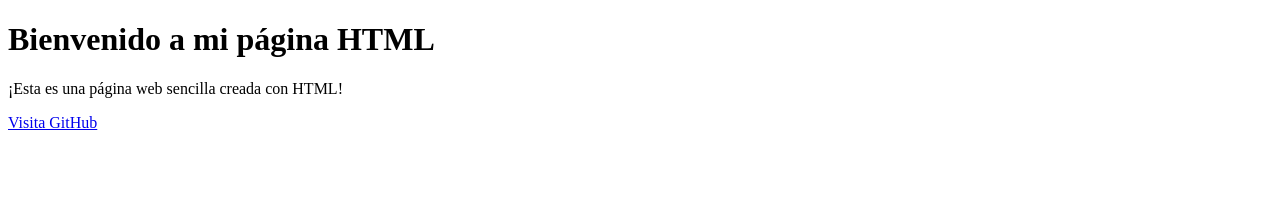
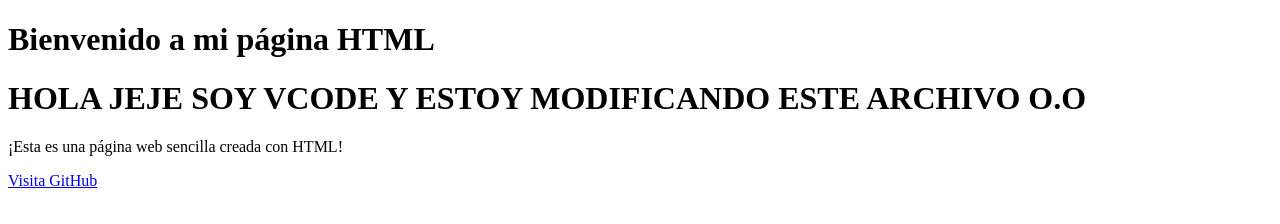
Before and after one commit to daanii02/colaborativo1, a plain HTML site: page index.html in a window 1280 px wide. Drawn offline with Linux system fonts and the light colour scheme.

Commit message:
Update index.html
He modificado este archivo y este es mi comiteo

```diff
--- a/index.html
+++ b/index.html
@@ -6,6 +6,8 @@
 </head>
 <body>
     <h1>Bienvenido a mi página HTML</h1>
+
+    <h1>HOLA JEJE SOY VCODE Y ESTOY MODIFICANDO ESTE ARCHIVO O.O</h1>
     <p>¡Esta es una página web sencilla creada con HTML!</p>
     <a href="https://github.com/">Visita GitHub</a>
 </body>
```
